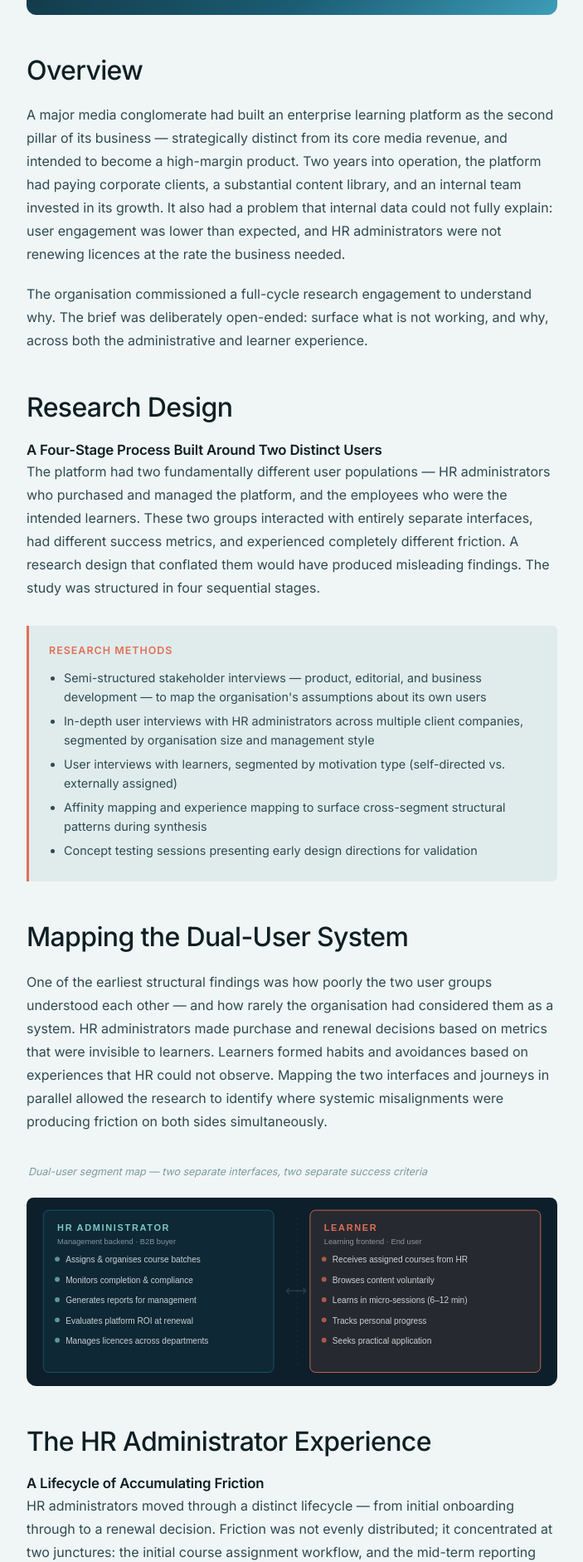
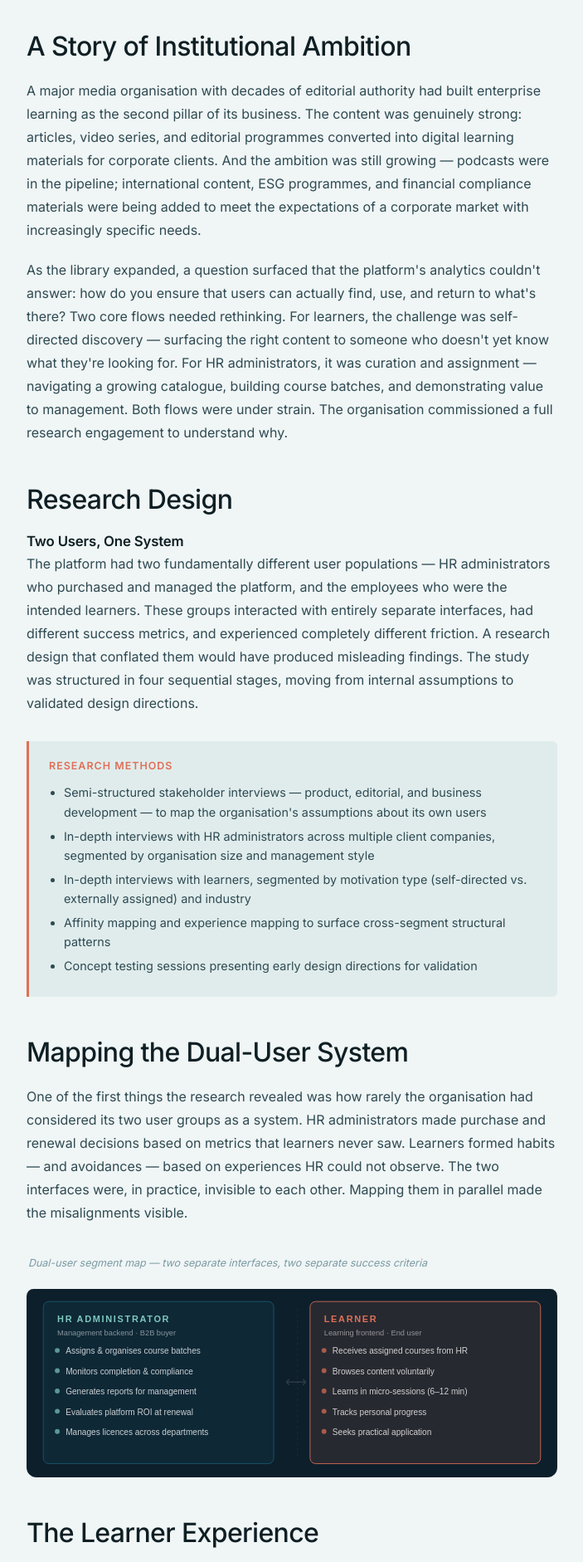
Before and after one commit to tl-sy-nl/portfolio, a React (Vite) app: page /cases/digital-learning in a window 1280 px wide. Shown: the part 915-2797 px from the top of the page at 83% size, without its empty margins (288-991 px from the left). Built offline with nearby package versions, Linux system fonts and the light colour scheme; a web font is replaced by a local one.

Commit message:
Digital Learning: full prose rewrite — learner culture findings, HR friction, identity-led design direction

```diff
--- a/src/pages/cases/DigitalLearning.jsx
+++ b/src/pages/cases/DigitalLearning.jsx
@@ -389,7 +389,7 @@ export default function DigitalLearning() {
     <CaseLayout
       tags={['Media', 'Enterprise Learning', 'Mixed-Methods Research']}
       title="What the Analytics Couldn't Show: Research for a Media Group's Enterprise Learning Platform"
-      subtitle="A mixed-methods study that uncovered three structural misalignments between how a major media group understood its enterprise learning platform and how users actually experienced it."
+      subtitle="A mixed-methods study into how working learners actually engage with enterprise content — and what that meant for how a growing platform needed to be redesigned."
       meta={[
         { label: 'Industry', value: 'Media & EdTech' },
         { label: 'Methods',  value: 'Depth Interviews · Affinity Mapping · Journey Mapping · Concept Testing' },
@@ -414,16 +414,16 @@ export default function DigitalLearning() {
 
       {/* OVERVIEW */}
       <FadeIn>
-        <h2>Overview</h2>
-        <p>A major media conglomerate had built an enterprise learning platform as the second pillar of its business — strategically distinct from its core media revenue, and intended to become a high-margin product. Two years into operation, the platform had paying corporate clients, a substantial content library, and an internal team invested in its growth. It also had a problem that internal data could not fully explain: user engagement was lower than expected, and HR administrators were not renewing licences at the rate the business needed.</p>
-        <p>The organisation commissioned a full-cycle research engagement to understand why. The brief was deliberately open-ended: surface what is not working, and why, across both the administrative and learner experience.</p>
+        <h2>A Story of Institutional Ambition</h2>
+        <p>A major media organisation with decades of editorial authority had built enterprise learning as the second pillar of its business. The content was genuinely strong: articles, video series, and editorial programmes converted into digital learning materials for corporate clients. And the ambition was still growing — podcasts were in the pipeline; international content, ESG programmes, and financial compliance materials were being added to meet the expectations of a corporate market with increasingly specific needs.</p>
+        <p>As the library expanded, a question surfaced that the platform's analytics couldn't answer: how do you ensure that users can actually find, use, and return to what's there? Two core flows needed rethinking. For learners, the challenge was self-directed discovery — surfacing the right content to someone who doesn't yet know what they're looking for. For HR administrators, it was curation and assignment — navigating a growing catalogue, building course batches, and demonstrating value to management. Both flows were under strain. The organisation commissioned a full research engagement to understand why.</p>
       </FadeIn>
 
       {/* RESEARCH DESIGN */}
       <FadeIn>
         <h2>Research Design</h2>
-        <h3>A Four-Stage Process Built Around Two Distinct Users</h3>
-        <p>The platform had two fundamentally different user populations — HR administrators who purchased and managed the platform, and the employees who were the intended learners. These two groups interacted with entirely separate interfaces, had different success metrics, and experienced completely different friction. A research design that conflated them would have produced misleading findings. The study was structured in four sequential stages.</p>
+        <h3>Two Users, One System</h3>
+        <p>The platform had two fundamentally different user populations — HR administrators who purchased and managed the platform, and the employees who were the intended learners. These groups interacted with entirely separate interfaces, had different success metrics, and experienced completely different friction. A research design that conflated them would have produced misleading findings. The study was structured in four sequential stages, moving from internal assumptions to validated design directions.</p>
       </FadeIn>
 
       <FadeIn>
@@ -431,9 +431,9 @@ export default function DigitalLearning() {
           <h4>Research Methods</h4>
           <ul>
             <li>Semi-structured stakeholder interviews — product, editorial, and business development — to map the organisation's assumptions about its own users</li>
-            <li>In-depth user interviews with HR administrators across multiple client companies, segmented by organisation size and management style</li>
-            <li>User interviews with learners, segmented by motivation type (self-directed vs. externally assigned)</li>
-            <li>Affinity mapping and experience mapping to surface cross-segment structural patterns during synthesis</li>
+            <li>In-depth interviews with HR administrators across multiple client companies, segmented by organisation size and management style</li>
+            <li>In-depth interviews with learners, segmented by motivation type (self-directed vs. externally assigned) and industry</li>
+            <li>Affinity mapping and experience mapping to surface cross-segment structural patterns</li>
             <li>Concept testing sessions presenting early design directions for validation</li>
           </ul>
         </div>
@@ -442,7 +442,7 @@ export default function DigitalLearning() {
       {/* DUAL USER */}
       <FadeIn>
         <h2>Mapping the Dual-User System</h2>
-        <p>One of the earliest structural findings was how poorly the two user groups understood each other — and how rarely the organisation had considered them as a system. HR administrators made purchase and renewal decisions based on metrics that were invisible to learners. Learners formed habits and avoidances based on experiences that HR could not observe. Mapping the two interfaces and journeys in parallel allowed the research to identify where systemic misalignments were producing friction on both sides simultaneously.</p>
+        <p>One of the first things the research revealed was how rarely the organisation had considered its two user groups as a system. HR administrators made purchase and renewal decisions based on metrics that learners never saw. Learners formed habits — and avoidances — based on experiences HR could not observe. The two interfaces were, in practice, invisible to each other. Mapping them in parallel made the misalignments visible.</p>
       </FadeIn>
 
       <FadeIn>
@@ -452,11 +452,29 @@ export default function DigitalLearning() {
         </div>
       </FadeIn>
 
+      {/* LEARNER */}
+      <FadeIn>
+        <h2>The Learner Experience</h2>
+        <h3>What Working Learners Actually Do</h3>
+        <p>We entered the research with a set of assumptions: that working learners are driven primarily by career advancement and job performance — and that if the content was good enough and the interface clear enough, engagement would follow. The interviews challenged both assumptions directly.</p>
+        <p>Fragmented learning was already the primary mode. Most learners accessed the platform during commuting, idle moments at the office, or lunch breaks — windows averaging six to twelve minutes. Yet the platform's architecture was built for sustained, focused sessions. Before a learner could feel any benefit, the platform had already communicated how much effort it would require. It led with burden. Value came later, if at all.</p>
+        <p>More significantly, individual motivation turned out to be less decisive than the culture of the industry the learner worked in. In financial services — where compliance course loads are heavy and employees are regularly assigned mandatory training — there was little margin for exploratory learning. Learners completed what was required because it was tied to performance review. Completion rates were high. But self-directed engagement was nearly absent: when your professional field demands constant knowledge updating just to keep pace, there is simply no bandwidth left over.</p>
+        <p>A contrasting pattern emerged among sales staff and middle managers across industries. These roles share a structural need: accumulating material for conversations across different groups. Networking, pitching, facilitating — work that draws on breadth. These learners showed the highest rates of voluntary, exploratory learning. During the COVID period, when in-person interaction disappeared, their learning activity surged — not primarily because they wanted the knowledge, but because learning had become a substitute for the social exchange they had lost.</p>
+        <p>This finding sharpened when we looked at how HR used the platform socially. The most engaged client teams were those where HR had deliberately curated courses as shared experiences — organising sessions where learners could exchange what they had learned with each other. The data confirmed something the platform had not been designed around: learning and social connection are not separable. Strip away the social dimension, and even well-motivated learners drift.</p>
+      </FadeIn>
+
+      <FadeIn>
+        <div className="diagram-block">
+          <p className="diagram-caption">Learner usage contexts — fragmented windows of 6–12 min dominated actual usage patterns</p>
+          <LearnerContextDiagram />
+        </div>
+      </FadeIn>
+
       {/* HR LIFECYCLE */}
       <FadeIn>
         <h2>The HR Administrator Experience</h2>
         <h3>A Lifecycle of Accumulating Friction</h3>
-        <p>HR administrators moved through a distinct lifecycle — from initial onboarding through to a renewal decision. Friction was not evenly distributed; it concentrated at two junctures: the initial course assignment workflow, and the mid-term reporting phase when administrators had to justify the platform's value to internal stakeholders.</p>
+        <p>For HR administrators, the platform's friction was concentrated at two specific junctures: the initial course assignment workflow, and the mid-term reporting phase. Neither was a simple usability problem. They were structural — built into how the platform had been designed to work.</p>
       </FadeIn>
 
       <FadeIn>
@@ -466,34 +484,20 @@ export default function DigitalLearning() {
       </FadeIn>
 
       <FadeIn>
-        <p>This was not simply a usability issue. The manual effort was consuming a disproportionate share of HR bandwidth, creating a perverse incentive: administrators who invested more time in the platform had more reason to question its value. Research identified three distinct HR management styles — centralised control, incentive-based, and autonomous learning — each engaging with the platform differently.</p>
+        <p>The investment required to operate the platform was consuming a disproportionate share of HR bandwidth — creating a perverse dynamic: the more an administrator had invested in setting up the platform, the more evidence they had accumulated that it wasn't worth the cost. Research identified three distinct HR management styles — centralised control, incentive-based, and autonomous learning — each of which experienced this friction differently, but none of which escaped it entirely.</p>
       </FadeIn>
 
       <FadeIn>
         <div className="diagram-block">
-          <p className="diagram-caption">HR administrator lifecycle — friction concentrated at assignment and reporting phases</p>
+          <p className="diagram-caption">HR administrator lifecycle — friction concentrated at assignment and mid-term reporting phases</p>
           <HRLifecycleDiagram />
-        </div>
-      </FadeIn>
-
-      {/* LEARNER */}
-      <FadeIn>
-        <h2>The Learner Experience</h2>
-        <h3>Context as the Determining Factor</h3>
-        <p>Learner interviews quickly established that usage context — where, when, and under what conditions people engaged — was more predictive of engagement than motivation or content preference. The majority of active learners accessed the platform during commuting or office idle time: fragmented windows averaging six to twelve minutes. Yet the platform's content structure was designed around sustained, focused sessions. The platform communicated effort before it communicated value.</p>
-      </FadeIn>
-
-      <FadeIn>
-        <div className="diagram-block">
-          <p className="diagram-caption">Learner usage contexts — micro-learning (6–12 min) dominated actual usage patterns</p>
-          <LearnerContextDiagram />
         </div>
       </FadeIn>
 
       {/* THREE GAPS */}
       <FadeIn>
-        <h2>The Central Finding: Three Structural Gaps</h2>
-        <p>Synthesis across all interviews produced a finding that reframed the project's scope. The platform's challenges were not primarily individual usability problems. They were three structural misalignments between how the organisation understood its own product and how users actually experienced it — operating at the level of mental models, invisible to product analytics.</p>
+        <h2>Three Structural Gaps</h2>
+        <p>Synthesis across all interviews produced a finding that reframed the project's scope. The platform's problems were not primarily interface issues — they were misalignments between how the organisation understood its own product and how users actually experienced it. Three gaps, operating at the level of mental models, invisible to the platform's analytics.</p>
       </FadeIn>
 
       <FadeIn>
@@ -505,41 +509,45 @@ export default function DigitalLearning() {
 
       <FadeIn>
         <h3>Gap 1: Brand Perception</h3>
-        <p>The organisation positioned itself as an enterprise learning platform. Learners experienced it as a general-knowledge media source. This gap meant users brought casual browsing expectations to an interface designed for structured learning — a permanent mismatch between interface demands and user intent.</p>
+        <p>The organisation understood itself as an enterprise learning platform. Learners experienced it as a general-knowledge media source. This meant users arrived with casual browsing expectations — and encountered an interface built for structured study. The mismatch wasn't occasional friction. It was permanent.</p>
 
         <h3>Gap 2: Content Depth</h3>
-        <p>Internal stakeholders rated content quality highly. Self-directed learners seeking professional development found content depth insufficient for their purposes, and the catalogue architecture made discovering relevant material effortful. The problem was not quality — it was relevance architecture and expectation alignment.</p>
+        <p>Internal stakeholders rated content quality highly. Self-directed learners seeking professional development found it insufficient — and found discovering relevant material effortful. The problem was not the content itself. It was how the catalogue was organised and how the platform set expectations about what was inside.</p>
 
         <h3>Gap 3: The Commitment Paradox</h3>
-        <p>The platform's structured course format implicitly communicated that learning required significant investment. For externally-motivated learners — assigned to courses by HR rather than self-directing — this framing discouraged even beginning. The features intended to signal quality were precisely the features suppressing casual, exploratory engagement.</p>
+        <p>The platform's structured course format communicated that learning required significant commitment. For externally-assigned learners — already coming with low intrinsic motivation — this framing was enough to discourage engagement before it began. The design choices meant to signal seriousness were precisely the choices suppressing casual, exploratory use.</p>
       </FadeIn>
 
       {/* DESIGN DIRECTIONS */}
       <FadeIn>
-        <h2>Design Directions</h2>
-        <p>Concept testing validated five design directions derived from synthesis. The directions below reflect post-validation refinement. Key interventions targeted both user flows — streamlining the HR assignment process and removing commitment barriers for learners — while reconnecting the two sides through cross-product navigation.</p>
+        <h2>Redesigning Around What Learners Actually Need</h2>
+        <p>The research reframed the design brief at its core. The platform had been designed around the premise that learning is a structured individual activity — something you sit down to do. The findings suggested something different: that learning, for working professionals, is woven into fragmented time, shaped by industry culture, and sustained by social connection. The design directions that emerged from concept testing were organised around two questions that the existing platform had never asked. For learners: <em>who do I want to become?</em> For HR: <em>how do I make this worth the investment?</em></p>
 
         <div className="callout">
           <h4>Validated Design Directions</h4>
           <ul>
-            <li><strong>Streamlined course assignment</strong> — Batch assignment with template logic; permission delegation to distribute administrative load across HR teams</li>
-            <li><strong>Transparent, actionable reporting</strong> — Mid-cycle report previews; progress indicators throughout, not only at billing milestones</li>
-            <li><strong>Micro-learning entry points</strong> — Short-form content formats and session resumption for 6–12 min windows; explicit effort labelling before content begins</li>
-            <li><strong>Cross-product navigation</strong> — Contextual pathways from the media product into the learning platform; reducing the transition friction between casual reading and structured learning</li>
-            <li><strong>Personalised content discovery</strong> — Role- and goal-based pathways; catalogue redesign prioritising applicable content over volume</li>
+            <li><strong>Identity-led discovery</strong> — Content pathways organised around learner roles and growth goals, not catalogue volume. Entry point: who you want to become, not what exists in the library.</li>
+            <li><strong>Knowledge as expression</strong> — Social mechanics that surface what learners have completed and what they know — making learning visible to peers and building the social accountability the research identified as the primary engine of sustained engagement.</li>
+            <li><strong>Micro-learning entry points</strong> — Short-form formats and session resumption designed for 6–12 min windows. The platform leads with value, not with commitment signals.</li>
+            <li><strong>Streamlined HR assignment</strong> — Batch assignment with template logic and permission delegation, reducing the operational load that was turning administrators into reluctant advocates.</li>
+            <li><strong>Transparent, mid-cycle reporting</strong> — Progress data available throughout the licence period, not only at billing milestones — so HR can demonstrate value before the renewal conversation begins.</li>
           </ul>
         </div>
       </FadeIn>
 
       <FadeIn>
         <div className="diagram-block">
-          <p className="diagram-caption">Redesigned user flows — key interaction moments mapped across HR admin and learner journeys</p>
+          <p className="diagram-caption">Redesigned user flows — key interaction moments across HR admin and learner journeys</p>
           <DesignWorkflowDiagram />
         </div>
       </FadeIn>
 
       <FadeIn>
-        <p className="nda-note">Client identity, specific platform metrics, and proprietary research materials have been anonymised per NDA. The findings and design directions described reflect the actual research output. Available to discuss in full detail under NDA — please reach out at tunglin.sy@gmail.com.</p>
+        <p>The most durable outcome of this research was a reframing of what the platform was actually for. Not a library people visit. A space people return to — because it reflects who they are becoming, and because others can see that too.</p>
+      </FadeIn>
+
+      <FadeIn>
+        <p className="nda-note">Client identity, specific platform metrics, and proprietary research materials have been anonymised per NDA. The findings and design directions described reflect the actual research output. Available to discuss in full detail — please reach out at tunglin.sy@gmail.com.</p>
       </FadeIn>
 
     </CaseLayout>
```
